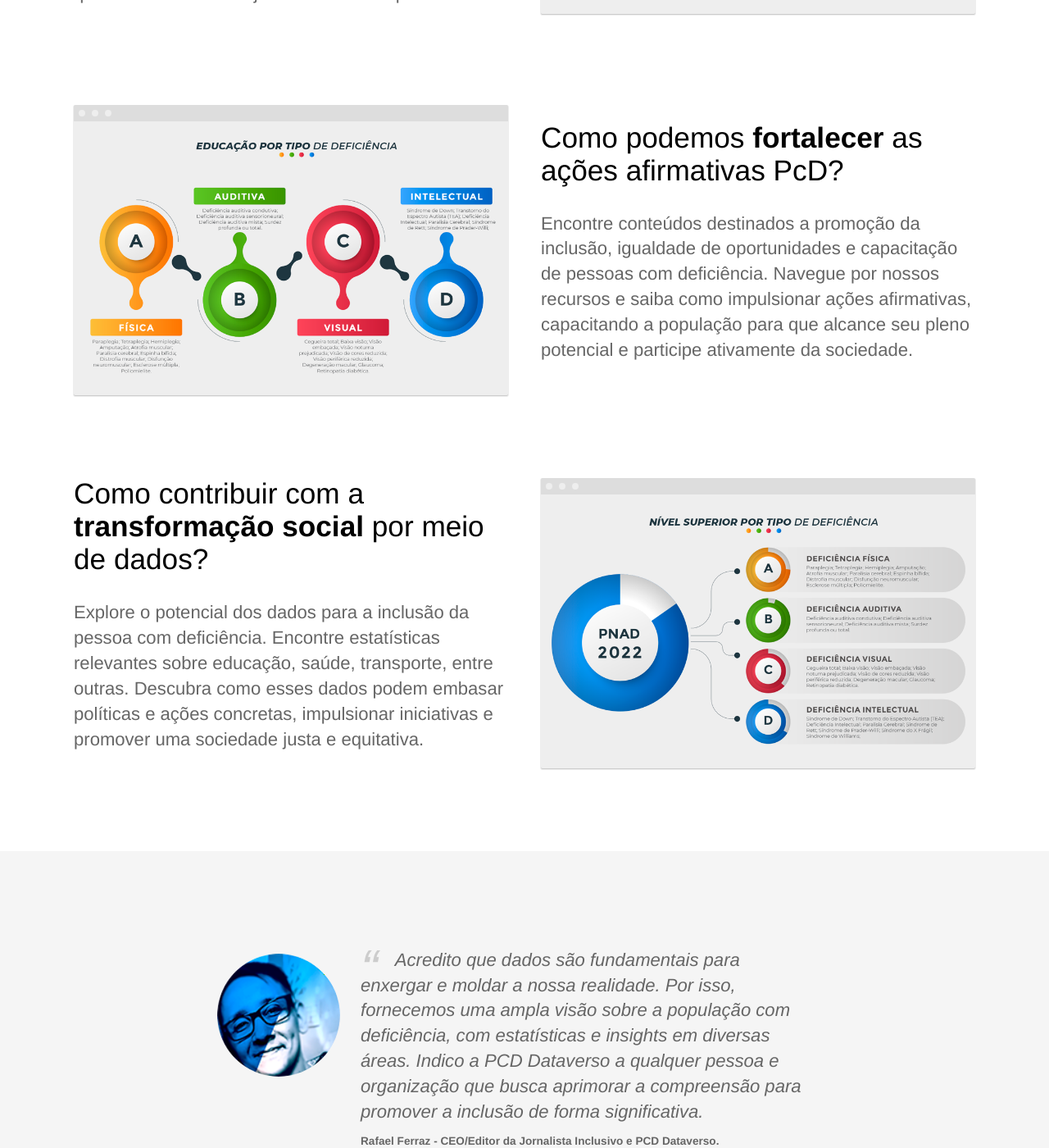
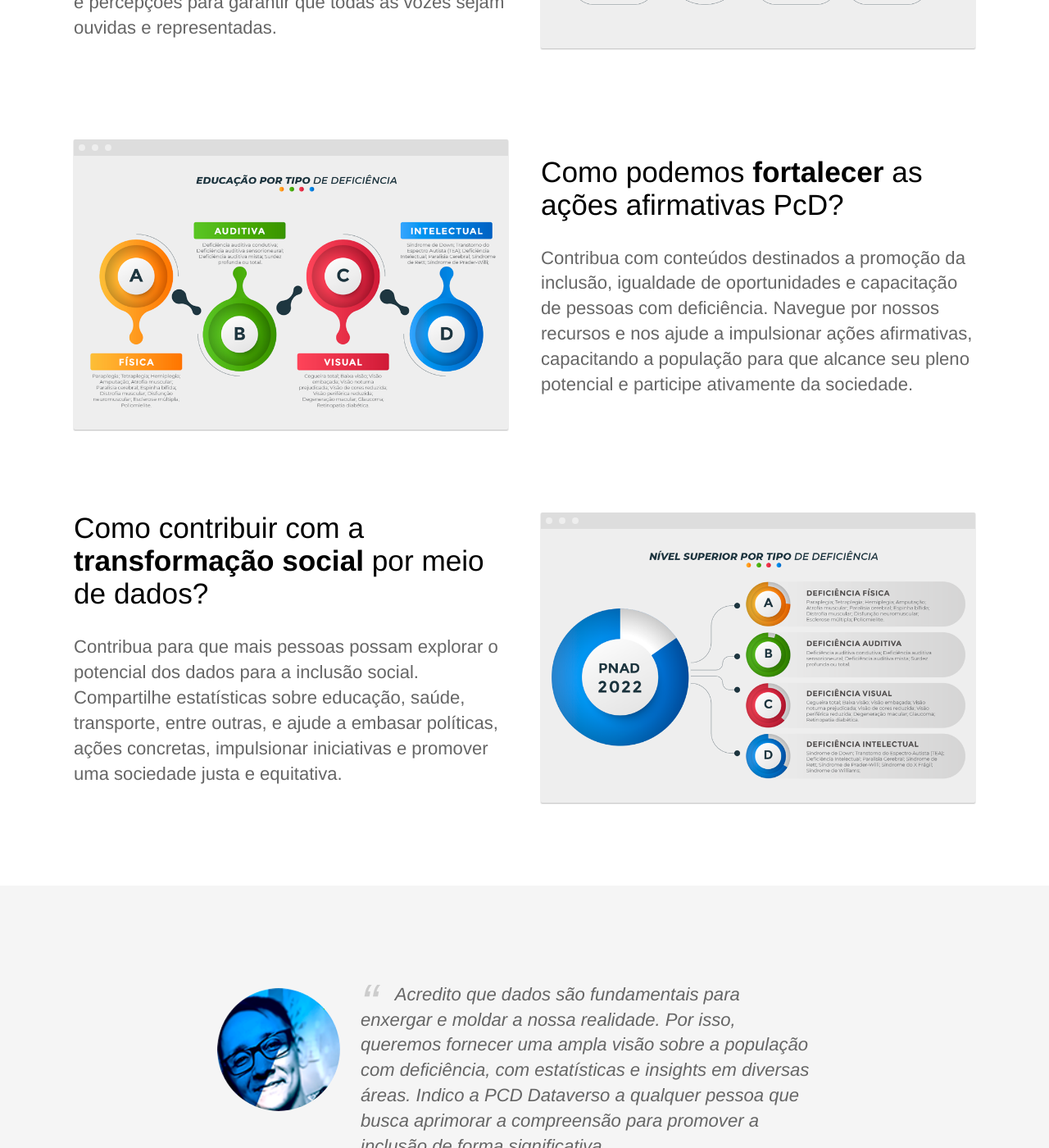
Before and after one commit to jornalistainclusivo/pcd.dataverso.org, a Jekyll site: the page built from index.html, in a window 1280 px wide and 1400 px high, scrolled down 1368 px. Shown: the whole window at 82% size. Built offline with Jekyll 4.4.1, drawn with Linux system fonts in a browser that asks for light colours; some of the changed text lies outside the part shown.

Commit message:
texto da home

```diff
--- a/index.html
+++ b/index.html
@@ -4,8 +4,8 @@
 ---
 <section class="hero">
 	<div class="text-container">
-		<h1 class="editable">PCD Dataverso, <strong>bem-vindes!</strong></h1>
-		<p class="subtext editable">Observatório de Dados da Pessoa com Deficiência no Brasil</p>
+		<h1 class="editable">PCD Dataverso, <strong>Dados da Deficiência no Brasil</strong></h1>
+		<p class="subtext editable">Observando dados da população brasileira com deficiência</p>
 		<div class="cta button alt"><a href="https://dados.dataverso.org/pcd/">Descobrir</a></div>
 		<div>
 			<img src="{{ site.baseurl }}/images/accessibility-icon.jpg" alt="Ícone de acessibilidade estilizado" class="image editable" />
@@ -18,9 +18,9 @@
 		<div class="container flex">
 			<div class="text editable">
 				<h2>O que é <strong>Observatório</strong> de dados da Pessoa com Deficiência?</h2>
-				<p>A Dataverso é uma plataforma dedicada a transformar a realidade da população brasileira com deficiência em dados compreensíveis.
-					Com um leque de informações e análises, nosso objetivo é contribuir para uma visão mais clara sobre os assuntos que envolvem esses grupos.
-					Aqui, você encontrará estatísticas demográficas e percepções para garantir que todas as vozes sejam ouvidas e respeitadas.</p>
+				<p>A Dataverso é uma plataforma dedicada a mostrar a realidade da população brasileira com deficiência através de dados compreensíveis.
+					Nosso objetivo é contribuir para uma visão mais clara sobre os assuntos que envolvem toda a sociedade.
+					Aqui, pretendemos disponibilizar estatísticas demográficas e percepções para garantir que todas as vozes sejam ouvidas e representadas.</p>
 			</div>
 			<div class="image">
 				<img src="{{ site.baseurl }}/images/ocupacao-por-tipo-deficiencia-home.png" alt="Exemplo de gráfico de ocupação por tipo de deficiência" class="screenshot editable" />
@@ -32,8 +32,8 @@
 		<div class="container flex">
 			<div class="text editable">
 				<h2>Como podemos <strong>fortalecer</strong> as ações afirmativas PcD?</h2>
-				<p>Encontre conteúdos destinados a promoção da inclusão, igualdade de oportunidades e capacitação de pessoas com deficiência. Navegue por
-					nossos recursos e saiba como impulsionar ações afirmativas, capacitando a população para que alcance seu pleno potencial e participe
+				<p>Contribua com conteúdos destinados a promoção da inclusão, igualdade de oportunidades e capacitação de pessoas com deficiência. Navegue por
+					nossos recursos e nos ajude a impulsionar ações afirmativas, capacitando a população para que alcance seu pleno potencial e participe
 					ativamente da sociedade. </p>
 			</div>
 			<div class="image">
@@ -46,9 +46,8 @@
 		<div class="container flex">
 			<div class="text editable">
 				<h2>Como contribuir com a <strong>transformação social</strong> por meio de dados?</h2>
-				<p>Explore o potencial dos dados para a inclusão da pessoa com deficiência. Encontre estatísticas relevantes sobre educação, saúde,
-					transporte, entre outras. Descubra como esses dados podem embasar políticas e ações concretas, impulsionar iniciativas e promover
-					uma sociedade justa e equitativa.</p>
+				<p>Contribua para que mais pessoas possam explorar o potencial dos dados para a inclusão social. Compartilhe estatísticas sobre educação, saúde,
+					transporte, entre outras, e ajude a embasar políticas, ações concretas, impulsionar iniciativas e promover uma sociedade justa e equitativa.</p>
 			</div>
 			<div class="image">
 				<img src="{{ site.baseurl }}/images/nivel-superior-por-tipo-de-deficiencia.png" alt="Exemplo de gráfico de ensino superior por tipo de deficiência" class="screenshot editable" />
@@ -63,10 +62,10 @@
 					<img src="{{ site.baseurl }}/images/rafael-ferraz-perfil.png" alt="Rafael Ferraz" class="editable" style="width: 150px; height: 150px;">
 				</div>
 				<blockquote>
-					<p class="editable">Acredito que dados são fundamentais para enxergar e moldar a nossa realidade. Por isso, fornecemos uma ampla visão
+					<p class="editable">Acredito que dados são fundamentais para enxergar e moldar a nossa realidade. Por isso, queremos fornecer uma ampla visão
 						sobre a população com deficiência, com estatísticas e insights em diversas áreas. Indico a PCD Dataverso a qualquer pessoa
-						e organização que busca aprimorar a compreensão para promover a inclusão de forma significativa.</p>
-					<p class="editable author">Rafael Ferraz - CEO/Editor da Jornalista Inclusivo e PCD Dataverso.</p>
+						que busca aprimorar a compreensão para promover a inclusão de forma significativa.</p>
+					<p class="editable author">Rafael Ferraz (Jornalista Inclusivo/PCD Dataverso)</p>
 				</blockquote>
 			</div>
 		</div>
```
